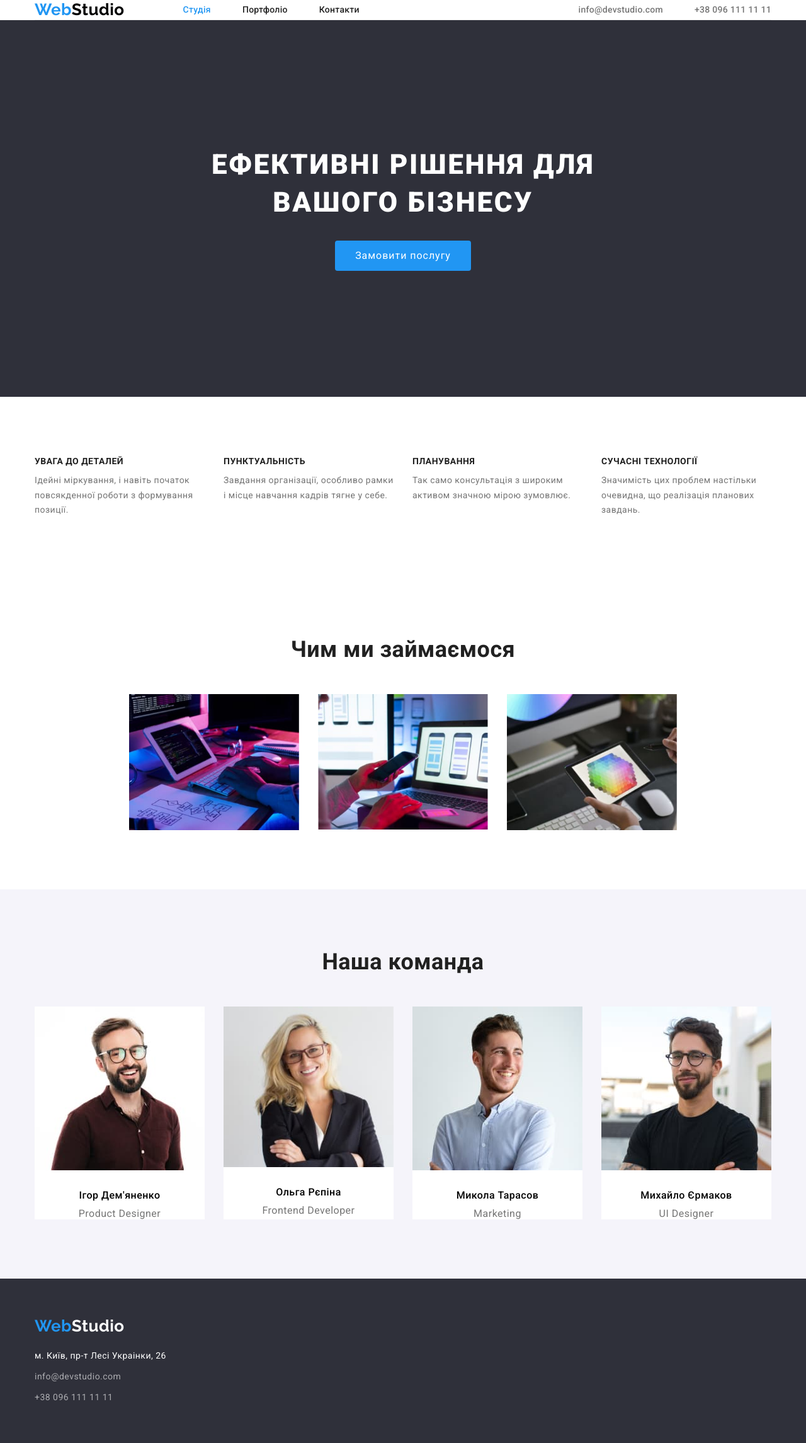
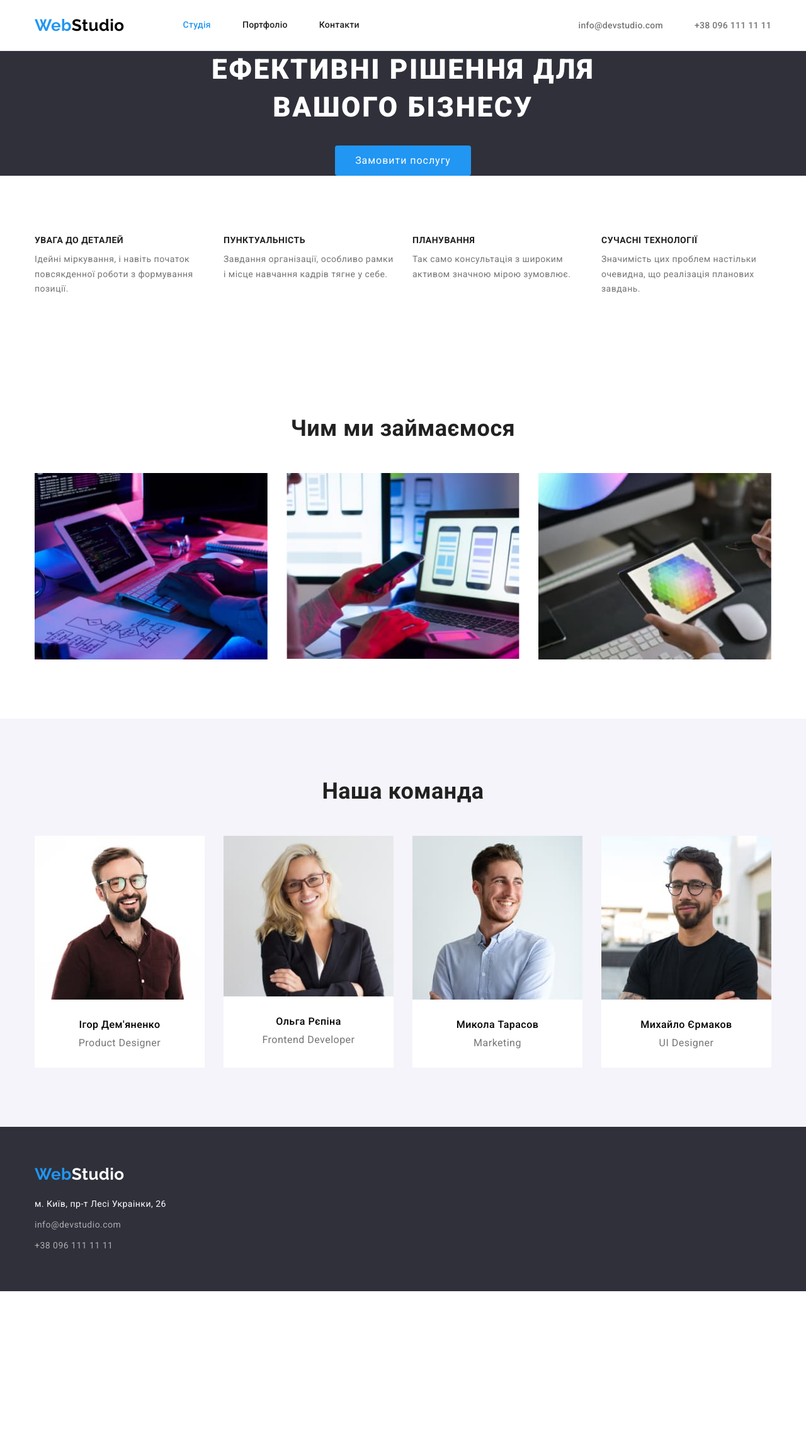
Before and after one commit to iuriisapozhynskyi/goit-markup-hw-03, a plain HTML site: page index.html in a window 1280 px wide. Shown: the whole page at 63% size. After the commit the page ends 2050 px from the top, so only its background shows below. Drawn offline with nearby package versions, Linux system fonts and the light colour scheme.

Commit message:
correction flex

```diff
--- a/css/styles.css
+++ b/css/styles.css
@@ -34,7 +34,7 @@ body {
 }
 .container {
   width: 100%;
-  max-width: 1200px;
+  width: 1200px;
   margin: 0 auto;
   padding: 0 15px;
 }
@@ -76,6 +76,10 @@ ul {
   align-items: center;
 
   border-bottom: 1px solid #ececec;
+}
+.header-box {
+  display: flex;
+  align-items: center;
 }
 
 .main-nav {
@@ -124,6 +128,7 @@ ul {
 }
 
 .linc {
+  display: flex;
   text-decoration: none;
   color: var(--title-text-color);
 }
@@ -160,7 +165,6 @@ ul {
 }
 
 .hero-title {
-  padding-top: 200px;
   width: 696px;
   margin-right: auto;
   margin-left: auto;
@@ -176,7 +180,6 @@ ul {
 }
 
 .button-hero {
-  margin-bottom: 200px;
   margin-left: auto;
   margin-right: auto;
   padding: 10px 32px;
@@ -242,14 +245,14 @@ ul {
   display: flex;
   justify-content: center;
 }
+.section .todo {
+  padding-top: 0;
+}
 /* .box .item:not(:last-child) {
   margin-right: 30px;
 } */
 .box .item + .item {
   margin-left: 30px;
-}
-.box .item {
-  width: 270px;
 }
 
 /* наша команда */
@@ -267,7 +270,7 @@ ul {
   width: 270px;
 }
 .card {
-  padding-top: 30px;
+  padding: 30px;
 }
 
 .card .team-title {
@@ -325,8 +328,6 @@ ul {
 }
 .box-footer {
   display: block;
-  width: 231px;
-  margin-right: 0;
 }
 /* .box-footer .item-footer :not(:last-child) {
   margin-bottom: 9px;
@@ -403,6 +404,7 @@ ul {
 .filter-batton {
   color: var(--title-text-color);
   background-color: var(--secondery-backgrund-color);
+  border: none;
   font-family: "Roboto";
   font-weight: 500;
   font-size: 16px;
@@ -420,4 +422,6 @@ ul {
 .filter-batton:focus {
   background-color: var(--accent-color);
   color: var(--white-color);
+  box-shadow: 0px 3px 1px rgba(0, 0, 0, 0.1), 0px 1px 2px rgba(0, 0, 0, 0.08),
+    0px 2px 2px rgba(0, 0, 0, 0.12);
 }
--- a/index.html
+++ b/index.html
@@ -18,9 +18,8 @@
     <title>Document</title>
   </head>
   <body>
-    <header>
-      <div class="container">
-        <div class="header">
+    <header class="header">
+      <div class="container header-box">
         <nav>
           <div class="main-nav">
             <a href="./index.html" class="logo"
@@ -51,7 +50,6 @@
             <a href="tel:+380961111111" class="contact">+38 096 111 11 11</a>
           </li>
         </ul>
-        </div>
       </div>
     </header>
     <main>
@@ -100,7 +98,7 @@
         </div>
       </section>
 
-      <section class="section">
+      <section class="section todo">
         <div class="container">
           <h2 class="section-title">Чим ми займаємося</h2>
 
@@ -182,9 +180,8 @@
         </div>
       </section>
     </main>
-    <footer class="footer">
+    <footer class="footer footer-nav">
       <div class="container">
-        <div class="footer-nav">
         <a href="./index.html" class="logo logo-footer"
           >Web<span class="logo-light">Studio</span></a
         >
@@ -205,14 +202,11 @@
               >
             </li>
             <li class="item-footer">
-                <a href="tel:+380961111111" class="address"
-                  >+38 096 111 11 11</a
-                >
+              <a href="tel:+380961111111" class="address">+38 096 111 11 11</a>
             </li>
           </ul>
         </address>
       </div>
-      </div>
     </footer>
   </body>
 </html>
```
Also changed, not shown: portfolio.html (+6 -14 lines). Lines whose indentation alone changed are shown as unchanged.
